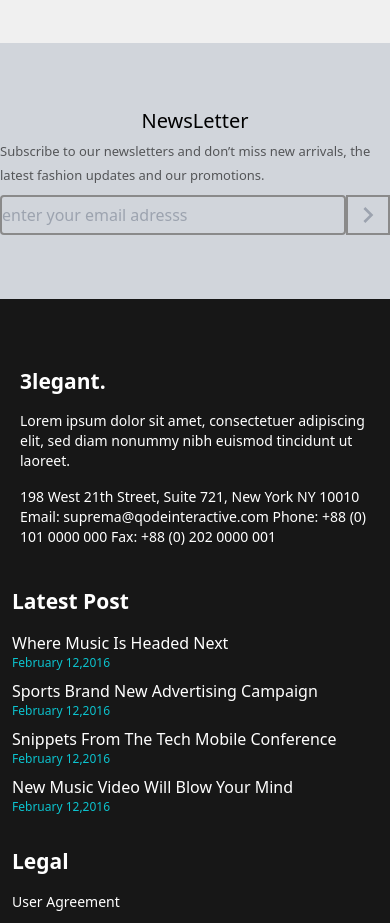
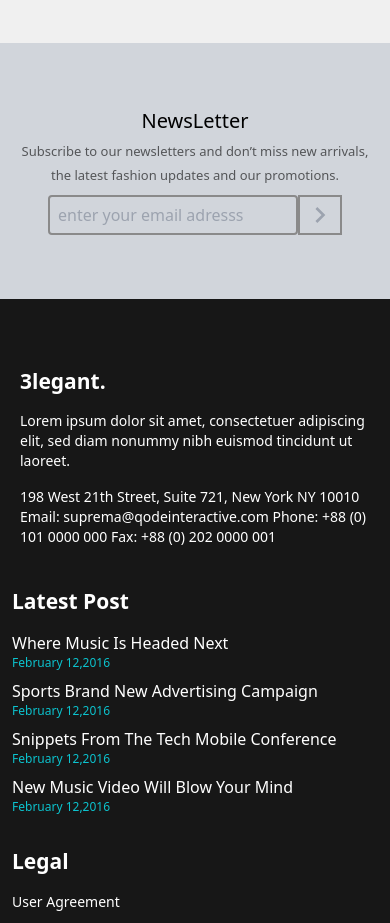
Before and after one commit to Tunahanclr16/E-commerce, a React (Create React App) app: page / in a window 390 px wide. Shown: the part 1840-2763 px from the top of the page. Built offline with nearby package versions, Linux system fonts and the light colour scheme; data requests are answered from the project's data file.

Commit message:
newsletter responsive

```diff
--- a/src/Components/Home/Newsletter.jsx
+++ b/src/Components/Home/Newsletter.jsx
@@ -11,9 +11,9 @@ export default function Newsletter() {
         <div className='flex justify-center h-full items-center flex-col'>
             <div>
                 <h1 className='text-black md:text-4xl text-center sm:text-2xl text-xl '>NewsLetter</h1>
-                <p className='text-black/60 mt-1 text-[13px] font-normal leading-6'>Subscribe to our newsletters and don’t miss new arrivals, the latest fashion updates and our promotions.</p>
+                <p className='text-black/60 mt-1 text-[13px] font-normal text-center max-w-[350px] sm:max-w-full leading-6'>Subscribe to our newsletters and don’t miss new arrivals, the latest fashion updates and our promotions.</p>
                 <div className="flex justify-center items-center  mt-2 ">
-                <input onChange={emailChange} value={email}  type="email" placeholder='enter your email adresss' className='leading-10 bg-transparent  w-[346px] rounded  text-[#777] h-10 border-2 outline-none border-[#8a8a8a] '/>
+                <input onChange={emailChange} value={email}  type="email" placeholder='enter your email adresss' className='leading-10 bg-transparent p-2 w-[250px]  sm:w-[346px] rounded  text-[#777] h-10 border-2 outline-none border-[#8a8a8a] '/>
                 <div className='flex items-center text-gray-400 bg-transparent hover:bg-black hover:text-white transition-all border-2 border-[#8a8a8a] cursor-pointer h-10 w-11 justify-center'>
                     <button type='submit'>
                     <MdNavigateNext className='' size={32}/>
```
